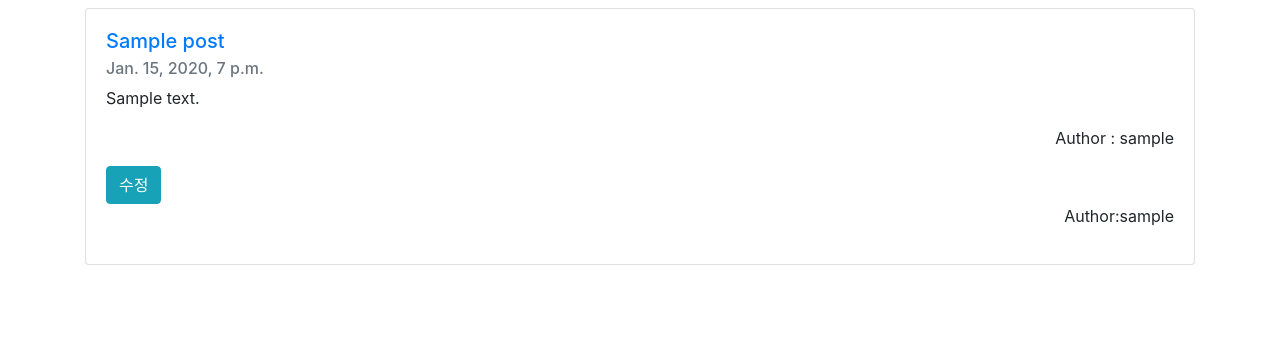
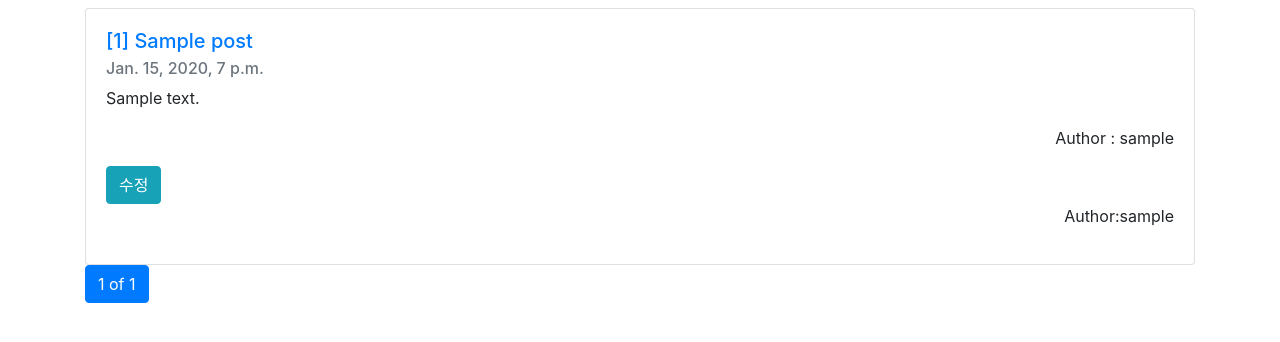
Before and after one commit to chajeehyung/djangogirls-tutorial, a Django app: page /posts/ in a window 1280 px wide. Shown: the part 56-398 px from the top of the page. Run offline with Django 3.2, Linux system fonts and the light colour scheme; tables that the repository leaves empty hold one stand-in row (values such as "Sample post"); some libraries are stand-ins or nearby versions.

Commit message:
paging 기능 추가

```diff
--- a/app/blog/views.py
+++ b/app/blog/views.py
@@ -1,5 +1,7 @@
 import random
 import re
+
+from django.core.paginator import Paginator, PageNotAnInteger, EmptyPage
 from django.shortcuts import render, redirect
 from django.template import loader
 from django.http import HttpResponse, HttpResponseRedirect
@@ -16,7 +18,30 @@ def post_list(request):
     # }
     # content = templates.render(context, request)
     # return HttpResponse(content)
-    posts = Post.objects.order_by('-created_date')
+
+    # 1.request.GET에 'page'값이 전달
+    # 2.전체 Post QuerySet을 사용해서 Paginator인스턴스를 생성, paginator변수에 할당
+    # 3.paginator 인스턴스의 '.page()'메서드를 호출 인수에 GET요청에 전달된 'page'값을 사용
+    # 4..page()메서드 호출 결과를 posts 변수에 할당(Page Instance)
+    # 5.posts 변수르 템플릿으로 저장
+    # 6.Page Instances는 QuerySet과 같이 순회가능한 객체이며 순회시 각 루푸마다 해당 Post Instatnce를 돌려줌
+    # post_list.html에서 해당 객체를 순회하도록 템플릿을 구현
+    # 7.템플릿에 '이전', '<현재 페이지 이전>'. '다음 링크를 생성성'
+    paginator = Paginator(
+        Post.objects.order_by('-created_date'),
+        5,
+    )
+
+    # posts = Post.objects.order_by('-created_date')
+    page = request.GET.get('page')
+
+    try:
+        posts = paginator.page(page)
+    except PageNotAnInteger:
+        posts = paginator.page(1)
+    except EmptyPage:
+        posts = paginator.page(paginator.num_pages)
+
 
     context = {
         'posts': posts,
--- a/app/templates/blog/post_list.html
+++ b/app/templates/blog/post_list.html
@@ -5,7 +5,7 @@
     <div class="card mt-2">
         <div class="card-body">
             <h5 class="card-title">
-                <a href="{% url 'post-detail' pk=post.pk %}">{{ post.title }}</a>
+                <a href="{% url 'post-detail' pk=post.pk %}">[{{ post.id }}] {{ post.title }}</a>
             </h5>
             <h6 class="card-subtitle mb-2 text-muted">{{ post.created_date }}</h6>
             <p class="card-text">{{ post.text|linebreaksbr|truncatechars:200 }}</p>
@@ -20,4 +20,26 @@
         </div>
     </div>
     {% endfor %}
+
+    <nav>
+        <ul class="pagination">
+            {% if posts.has_previous %}
+            <li class="page-item">
+                <a href="?page={{ posts.previous_page_number }}" class="page-link">이전</a>
+            </li>
+            {% endif %}
+
+            <li class="page-item active">
+                <span class="page-link">
+                    {{ posts.number }} of {{ posts.paginator.num_pages }}
+                </span>
+            </li>
+
+            {% if posts.has_next %}
+            <li class="page-item">
+                <a href="?page={{ posts.next_page_number }}" class="page-link">다음</a>
+            </li>
+            {% endif %}
+        </ul>
+    </nav>
 {% endblock%}
```
